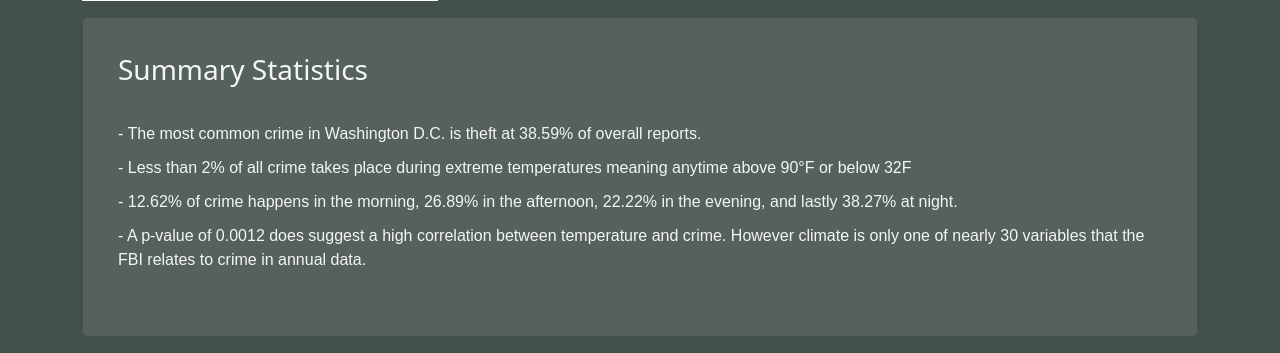
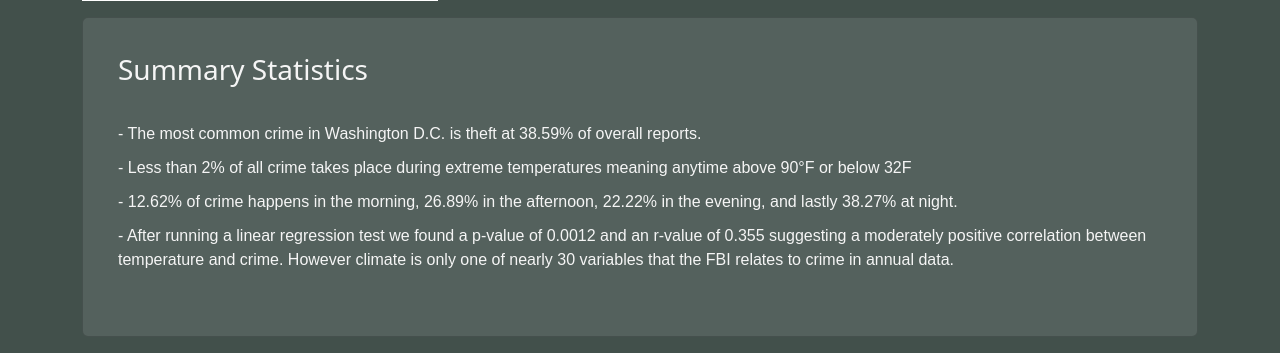
Before and after one commit to ktownkinley/Project_3, a Flask app: page / in a window 1280 px wide. Shown: the part 1210-1563 px from the top of the page. Run offline with Flask 3, Linux system fonts and the light colour scheme; some libraries are stand-ins or nearby versions.

Commit message:
final html edit

```diff
--- a/flask_project/app/templates/index.html
+++ b/flask_project/app/templates/index.html
@@ -72,7 +72,7 @@
                 <p3> - The most common crime in Washington D.C. is theft at 38.59% of overall reports.</p3>
                 <p3> - Less than 2% of all crime takes place during extreme temperatures meaning anytime above 90°F or below 32F</p3>
                 <p3> - 12.62% of crime happens in the morning, 26.89% in the afternoon, 22.22% in the evening, and lastly 38.27% at night.</p3>
-                <p3> - A p-value of 0.0012 does suggest a high correlation between temperature and crime. However climate is only one of nearly 30 variables that the FBI relates to crime in annual data. </p3>
+                <p3> - After running a linear regression test we found a p-value of 0.0012 and an r-value of 0.355 suggesting a moderately positive correlation between temperature and crime. However climate is only one of nearly 30 variables that the FBI relates to crime in annual data. </p3>
               </div>
             </div>
         </div>
--- a/flask_project/app/templates/static/js/charts.js
+++ b/flask_project/app/templates/static/js/charts.js
@@ -51,6 +51,10 @@
         },
         yaxis: {
             automargin: true,
+            // Add a margin on the left side to accommodate longer labels
+            margin: {
+                l: 300 // Adjust this value according to your preference
+            }
         },
         font: {
             family: 'Arial',  // Specify the font family
```
